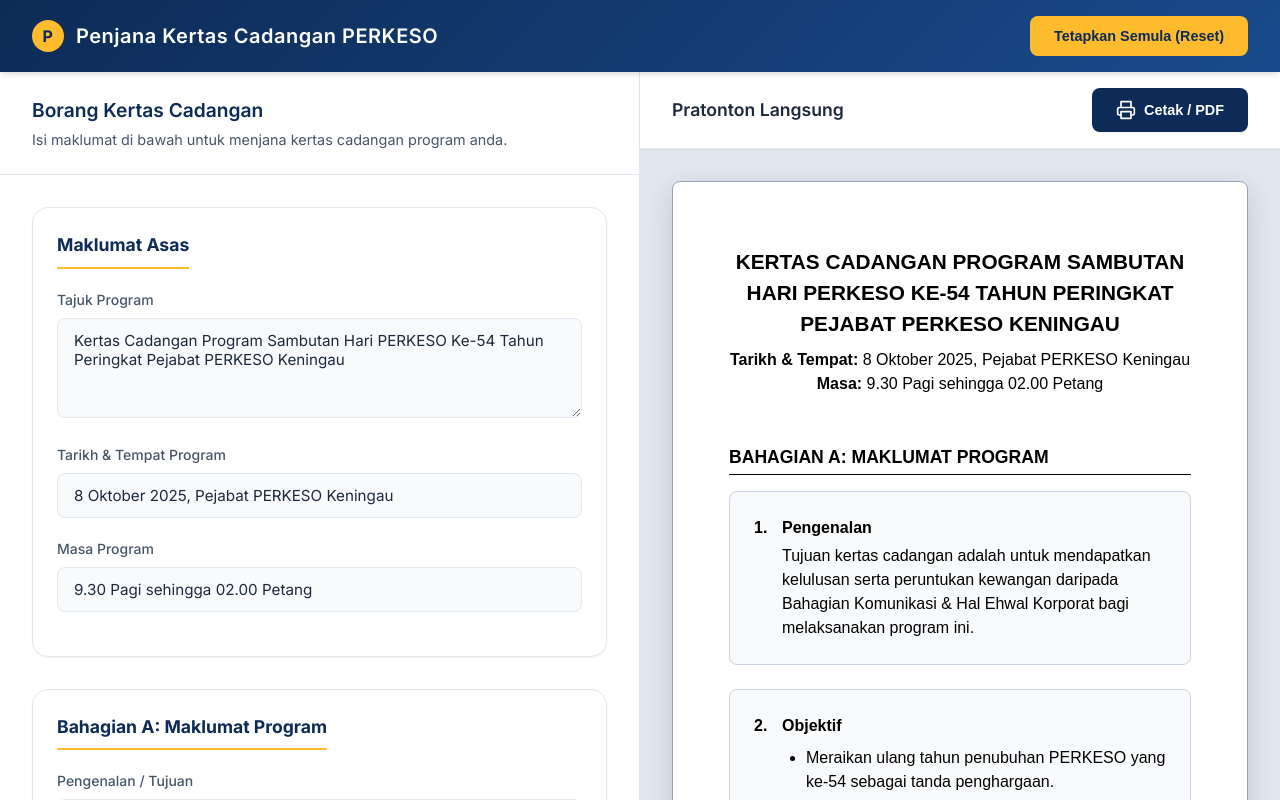
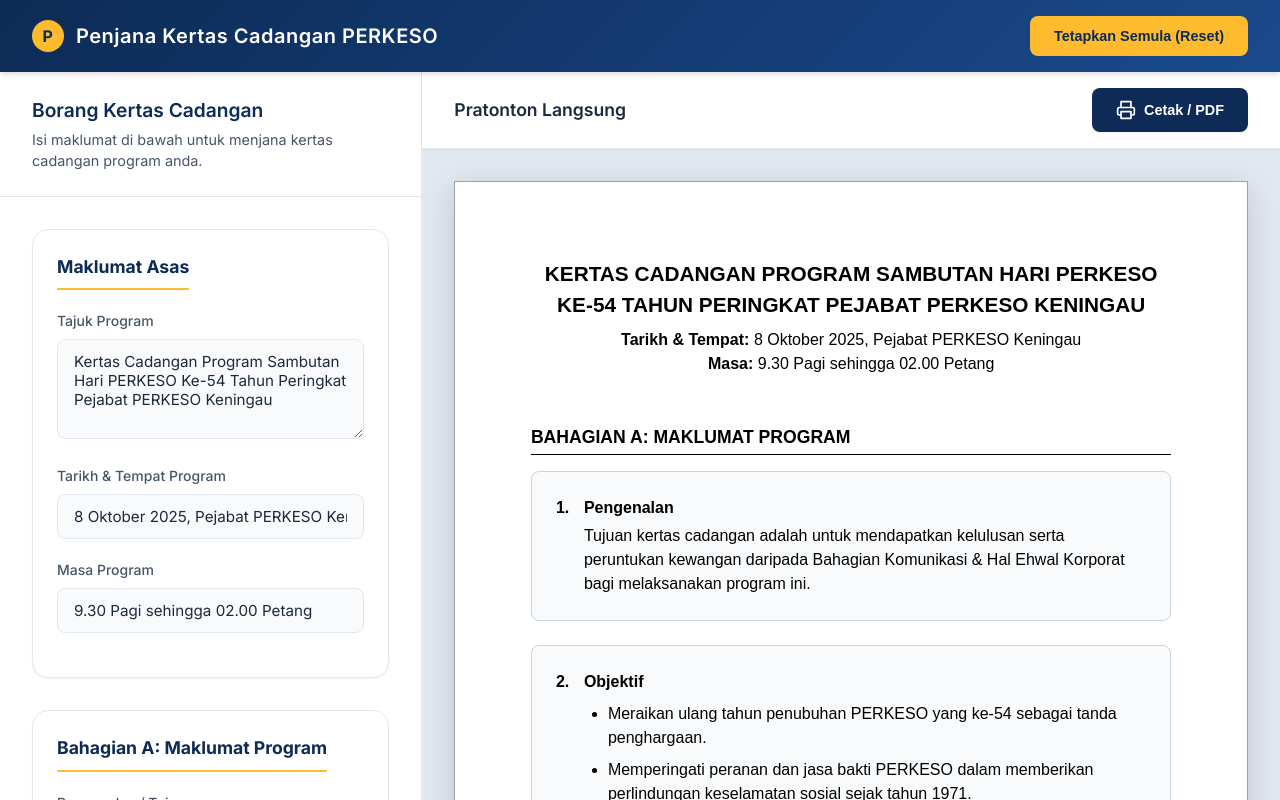
Before and after one commit to kamkikorich/kertas-kerja, a React app in the folder app/: page / in a window 1280 px wide. Built offline with nearby package versions, Linux system fonts and the light colour scheme; the HTML template or start-up script is replaced by a standard one.

Commit message:
Fix UI: Set exact A4 dimensions for document preview and print

```diff
--- a/app/src/index.css
+++ b/app/src/index.css
@@ -255,13 +255,11 @@
 /* The Document Page */
 .document-page {
   background: white;
-  width: 100%;
-  max-width: 800px;
-  min-height: 1131px; /* A4 aspect ratio approximation */
-  padding: 4rem 3.5rem;
+  width: 210mm;
+  min-height: 297mm;
+  padding: 20mm;
   box-shadow: 0 8px 30px rgba(0, 0, 0, 0.15);
   border: 1px solid #94a3b8;
-  border-radius: 8px;
   margin-bottom: 2rem;
   color: black;
   font-family: 'Arial', sans-serif; /* Standard document font */
@@ -387,6 +385,7 @@
     margin-bottom: 1rem;
   }
   @page {
-    margin: 2cm;
+    size: A4 portrait;
+    margin: 20mm;
   }
 }
```
Also changed, not shown: 1 other file (tests, documents, lock files or other folders).
